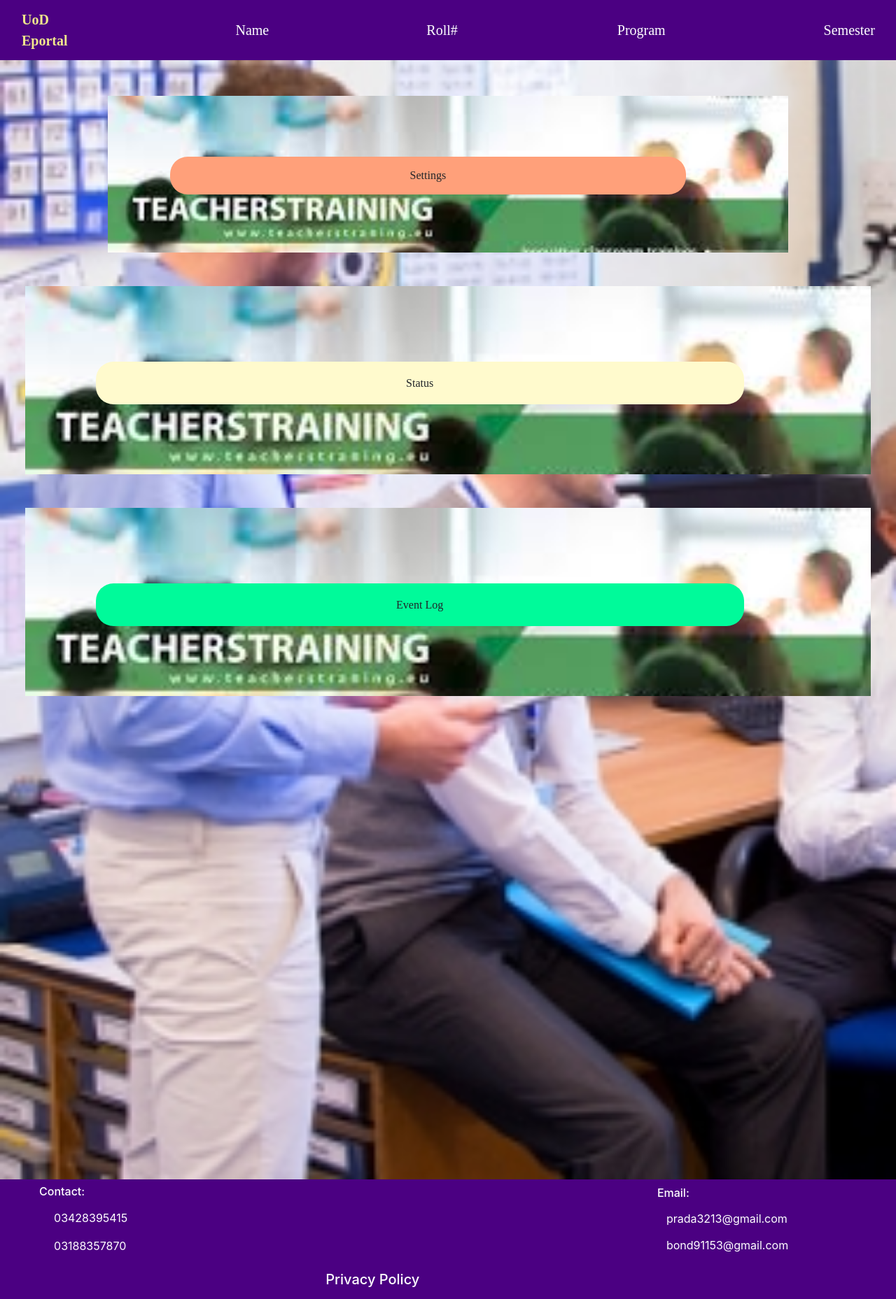
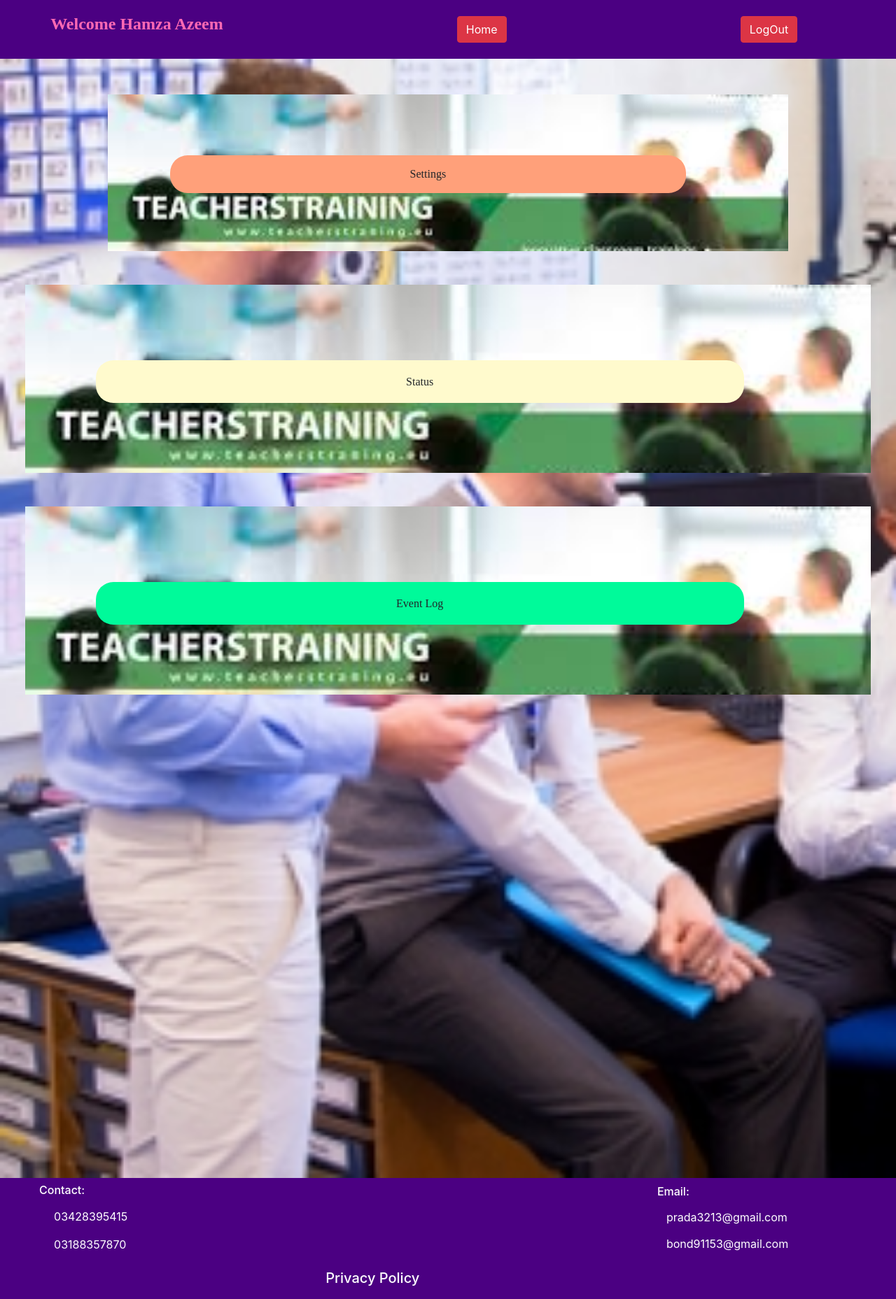
Before and after one commit to HamzaAzee/finalyearproject, a PHP site: page /sli.html in a window 1280 px wide. Shown: the whole page at 70% size. Run offline with PHP 8.4, Linux system fonts and the light colour scheme.

Commit message:
Add files via upload

```diff
--- a/mystyle2.css
+++ b/mystyle2.css
@@ -11,15 +11,34 @@
     text-align:center;
 	padding:2%;
 }
+#left{
+	font-family:arial rounded mt bold;
+	margin-left:5%;
+
+	font-weight:bold;
+	color:hotpink;
+	font-size:150%;
+}
+
 .hovr{
-	width:50%;
+	width:200%;
+
 }
 .navbar-nav{
 	float:right;
 		background-color:indigo;
 }
+.nav{
+	text-align:center;
+}
+a{
+	color:black;
+	text-align:center;
+	height:100%;
+}
 .navbar{
 width:100%;
+height:relative;
 }
 
 .container{
--- a/sli.html
+++ b/sli.html
@@ -11,24 +11,18 @@
 
 </head>
 <body>
-<div class="navbar navbar-default navbar-static-top" >
-<div class="container-fluid">
-    <div class="navbar-header">
-      <a class="navbar-brand" href="#" id="clr2">UoD<br>Eportal</a>
-    </div>
-	<div class="navbar-header">
-      <a class="navbar-brand" href="#" id="clr">Name</a>
-    </div>
-   <div class="navbar-header">
-      <a class="navbar-brand" href="#" id="clr">Roll#</a>
-    </div>
-	<div class="navbar-header">
-      <a class="navbar-brand" href="#" id="clr">Program</a>
-    </div>
-	<div class="navbar-header">
-      <a class="navbar-brand" href="#" id="clr">Semester</a>
-    </div>
-  </div>
+<div class="navbar navbar-default navbar-fixed-bottom" >
+<div class="container">
+
+<p class="navbar-text pull-left" id="left"> Welcome Hamza Azeem </p>
+
+
+<a class="navbar-btn btn-danger btn pull-right"> Home </a>
+
+
+<a class="navbar-btn btn-danger btn pull-right"> LogOut </a>
+
+</div>
 </div>
 <div class="container-fluid" id="resize">
 <div class="w3-container" id="none">
```
